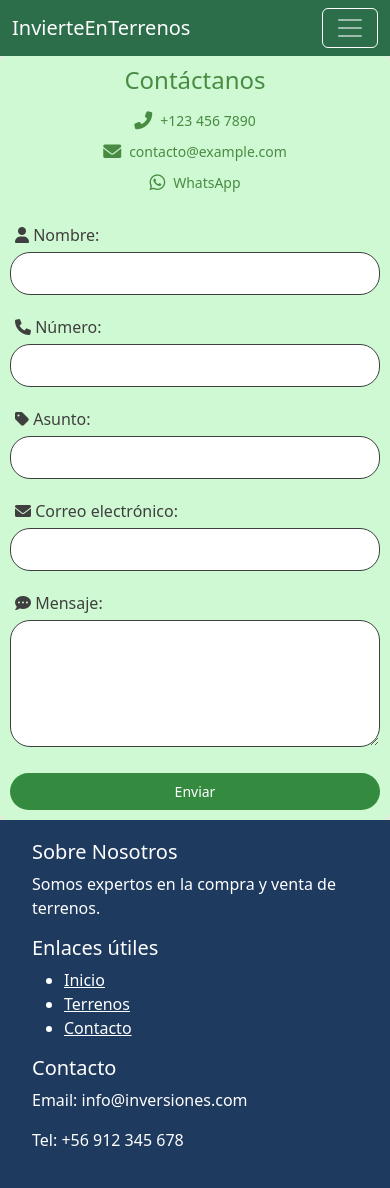
After one commit to Nicxv/invierteenterrenos, a Django app: page /contacto/ in a window 390 px wide. The commit adds this page. Run offline with Django 5.2, Linux system fonts and the light colour scheme.

Commit message:
Pag-Contacto

```diff
--- /dev/null
+++ b/appinvierteenterrenos/static/css/contacto.css
@@ -0,0 +1,153 @@
+/* Estilos generales (para pantallas grandes) */
+.contact-container {
+    max-width: 900px;
+    margin: 0 auto;
+    padding: 20px;
+    background-color: #bbffc68f;
+    border-radius: 8px;
+    box-shadow: 0 0 10px rgba(0, 0, 0, 0.1);
+}
+
+.contact-container h1 {
+    text-align: center;
+    color: #488b43;
+    margin-bottom: 20px;
+}
+
+.contact-info {
+    display: flex;
+    justify-content: space-around;
+    margin-bottom: 20px;
+}
+
+.contact-link {
+    color: #488b43;
+    text-decoration: none;
+    font-size: 16px;
+    display: flex;
+    align-items: center;
+}
+
+.contact-link i {
+    margin-right: 8px;
+    font-size: 18px;
+}
+
+.form-row {
+    display: flex;
+    justify-content: space-between;
+    gap: 20px;
+}
+
+.form-group {
+    flex: 1;
+    margin-bottom: 15px;
+    position: relative;
+}
+
+.form-group label {
+    display: block;
+    margin-bottom: 5px;
+    margin-left: 5px;
+    color: #3f3f3f;
+}
+
+.form-group input,
+.form-group textarea {
+    width: 100%;
+    padding: 5px 10px; /* Aumenté el padding para mejor usabilidad */
+    border: 1px solid #3f3f3f;
+    border-radius: 50px;
+    box-sizing: border-box;
+    background-color: #ffffff;
+    transition: border-color 0.3s, box-shadow 0.3s;
+    outline: none; /* Elimina el borde por defecto del navegador */
+}
+
+.form-group input:focus,
+.form-group textarea:focus {
+    border: 1px solid rgb(34, 193, 34);
+    box-shadow: 0 0 5px rgba(0, 100, 0, 0.3); /* Sombra para un enfoque más suave */
+}
+
+.form-group textarea {
+    border-radius: 20px; /* Ajusta el border-radius del textarea */
+}
+
+.btn-submit {
+    display: block;
+    width: 100%;
+    padding: 10px;
+    background-color: #348b3f;
+    color: #fff;
+    border: none;
+    border-radius: 50px;
+    cursor: pointer;
+    font-size: 16px;
+    margin-top: 20px;
+    text-align: center;
+    transition: background-color 0.3s;
+}
+
+.btn-submit:hover {
+    background-color: #2f6a3e; /* Color del botón al pasar el cursor */
+}
+
+/* Responsividad para pantallas más pequeñas (tabletas y móviles) */
+@media (max-width: 768px) {
+    .contact-info {
+        flex-direction: column;
+        align-items: center;
+    }
+
+    .contact-link {
+        margin-bottom: 10px;
+        font-size: 14px;
+    }
+
+    .form-row {
+        flex-direction: column;
+        gap: 0;
+    }
+
+    .form-group {
+        margin-bottom: 20px;
+    }
+
+    .form-group input,
+    .form-group textarea {
+        border-radius: 20px;
+    }
+}
+
+/* Responsividad para pantallas muy pequeñas (móviles) */
+@media (max-width: 480px) {
+    .contact-container {
+        padding: 10px;
+    }
+
+    .contact-container h1 {
+        font-size: 24px;
+        margin-bottom: 15px;
+    }
+
+    .contact-info {
+        flex-direction: column;
+        align-items: center;
+    }
+
+    .contact-link {
+        font-size: 14px;
+    }
+
+    .form-group input,
+    .form-group textarea {
+        font-size: 14px;
+        padding: 10px;
+    }
+
+    .btn-submit {
+        font-size: 14px;
+        padding: 8px;
+    }
+}
--- a/appinvierteenterrenos/templates/base.html
+++ b/appinvierteenterrenos/templates/base.html
@@ -50,7 +50,7 @@
                         <a class="nav-link" href="{% url 'asesores' %}">Asesores</a>
                     </li>
                     <li class="nav-item">
-                        <a class="nav-link" href="#">Contacto</a>
+                        <a class="nav-link" href="{% url 'contacto' %}">Contacto</a>
                     </li>
                 </ul>
             </div>
--- /dev/null
+++ b/appinvierteenterrenos/templates/contacto.html
@@ -0,0 +1,50 @@
+{% extends 'base.html' %}
+{% load static %}
+{% block title %}
+Contacto
+{% endblock %}
+
+{% block extra_css %}
+<link rel="stylesheet" href="{% static 'css/contacto.css' %}">
+{% endblock %}
+
+{% block content%}
+
+<div class="contact-container">
+    <h1>Contáctanos</h1>
+    <div class="contact-info">
+        <a href="tel:+1234567890" class="contact-link"><i class="fas fa-phone-alt"></i> +123 456 7890</a>
+        <a href="mailto:contacto@example.com" class="contact-link"><i class="fas fa-envelope"></i> contacto@example.com</a>
+        <a href="https://wa.me/1234567890" class="contact-link"><i class="fab fa-whatsapp"></i> WhatsApp</a>
+    </div>
+    <form method="post" action="">
+        {% csrf_token %}
+        <div class="form-row">
+            <div class="form-group">
+                <label for="name"><i class="fas fa-user"></i> Nombre:</label>
+                <input type="text" id="name" name="name" required>
+            </div>
+            <div class="form-group">
+                <label for="number"><i class="fas fa-phone"></i> Número:</label>
+                <input type="text" id="number" name="number" required>
+            </div>
+        </div>
+        <div class="form-row">
+            <div class="form-group">
+                <label for="subject"><i class="fas fa-tag"></i> Asunto:</label>
+                <input type="text" id="subject" name="subject" required>
+            </div>
+            <div class="form-group">
+                <label for="email"><i class="fas fa-envelope"></i> Correo electrónico:</label>
+                <input type="email" id="email" name="email" required>
+            </div>
+        </div>
+        <div class="form-group">
+            <label for="message"><i class="fas fa-comment-dots"></i> Mensaje:</label>
+            <textarea id="message" name="message" rows="5" required></textarea>
+        </div>
+        <button type="submit" class="btn-submit">Enviar</button>
+    </form>
+</div>
+
+{% endblock %}
--- a/appinvierteenterrenos/urls.py
+++ b/appinvierteenterrenos/urls.py
@@ -6,5 +6,6 @@ urlpatterns = [
     path('', views.principal, name='principal'),  # Página de inicio
     path('terrenos/', views.terrenos, name='terrenos'),
     path('asesores/', views.asesores, name='asesores'),
+    path('contacto/', views.contacto, name='contacto'),
 
 ]
--- a/appinvierteenterrenos/views.py
+++ b/appinvierteenterrenos/views.py
@@ -10,3 +10,5 @@ def terrenos(request):
     return render(request, 'terrenos.html')
 def asesores(request):
     return render(request, 'asesores.html')
+def contacto(request):
+    return render(request, 'contacto.html')
```
